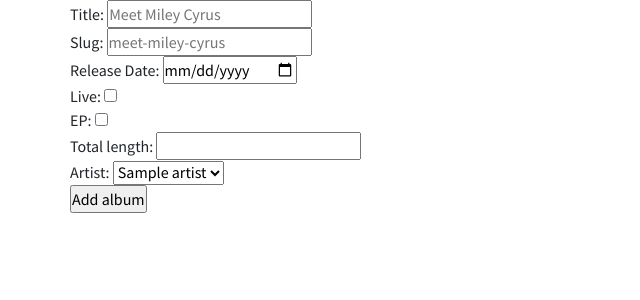
After one commit to cammarb/miley-discography, a Flask app: template app/templates/albums/add_album.html in a window 1280 px wide. The commit adds this page. Shown: the top 300 px of the page, without its empty margins (0-640 px from the left). Run offline with Flask 2, Linux system fonts and the light colour scheme; the template is opened without the code that fills it: most values are stand-ins (such as "Sample title", 1, 10 or a date in 2020).

Commit message:
update album and add album templates

```diff
--- /dev/null
+++ b/app/templates/albums/add_album.html
@@ -0,0 +1,49 @@
+{% extends 'base.html'%}
+{% block title %}Add Album{% endblock %}
+{% block head%}
+{{super()}}
+{% endblock %}
+
+{% block nav %}
+{% endblock %}
+
+
+{% block container %}
+<form method="post">
+    <div>
+        <label for="title">Title:</label>
+        <input type="text" name="title" id="title" placeholder="Meet Miley Cyrus">
+    </div>
+    <div>
+        <label for="slug">Slug:</label>
+        <input type="text" name="slug" id="slug" placeholder="meet-miley-cyrus">
+    </div>
+    <div>
+        <label for="release_date">Release Date:</label>
+        <input type="date" name="release_date" id="release_date">
+    </div>
+    <div>
+        <label for="is_live">Live:</label>
+        <input type="checkbox" name="is_live" id="is_live" value="true">
+    </div>
+    <div>
+        <label for="is_ep">EP:</label>
+        <input type="checkbox" name="is_ep" id="is_ep" value="true">
+    </div>
+    <div>
+        <label for="total_length">Total length:</label>
+        <input type="text" name="total_length" id="total_length">
+    </div>
+    <div>
+        <label for="artist_id">Artist:</label>
+        <select name="artist_id" id="artist_id">
+            {% for artist in artists%}
+            <option value="{{artist.id}}">{{artist.name}}</option>
+            {% endfor %}
+        </select>
+    </div>
+    <div>
+        <input type="submit" value="Add album">
+    </div>
+</form>
+{% endblock %}
```
Also changed, not shown: app/templates/albums/list_albums.html (+10 -7 lines).
